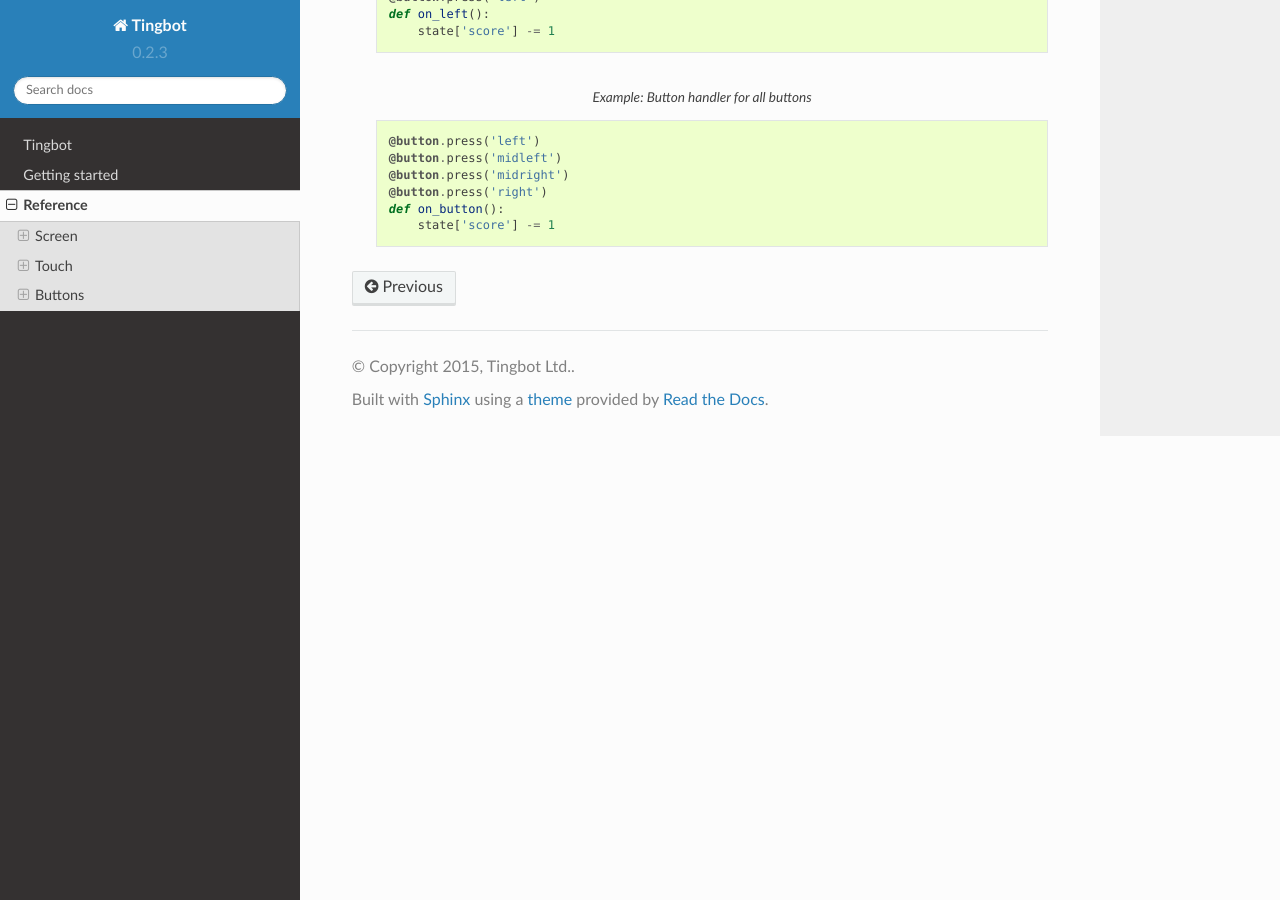
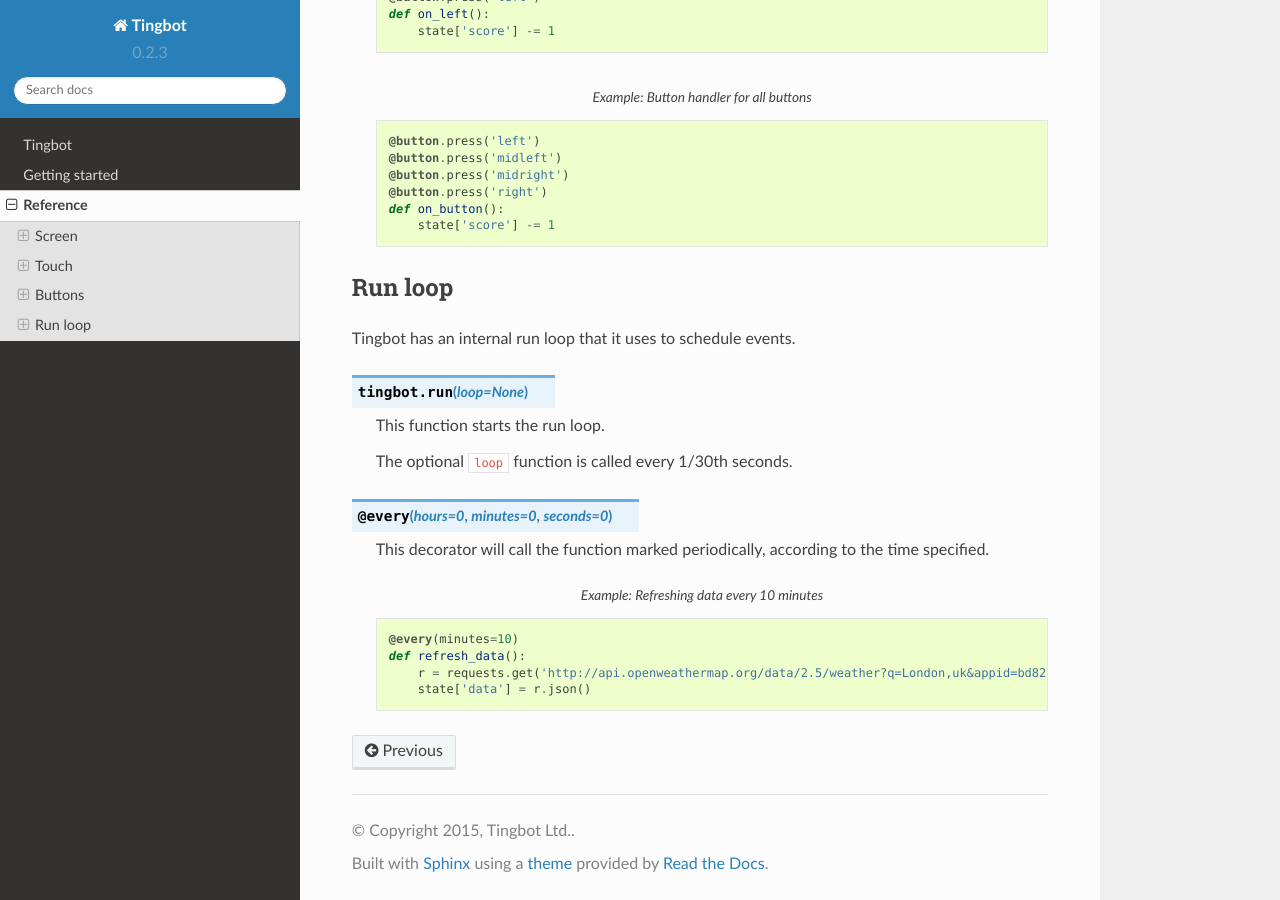
Before and after one commit to tingbot/tingbot-python, a Sphinx documentation site: the page built from docs/reference.rst, in a window 1280 px wide and 900 px high, scrolled down 3799 px. Built offline with Sphinx 7.4.7 and the Read the Docs theme 2.0.0, drawn with Linux system fonts in a browser that asks for light colours; pages that are not in the unit, such as notebooks, are missing from menus; the version number is read from the project's files by our own code.

Commit message:
Add run loop section to reference

```diff
--- a/docs/reference.rst
+++ b/docs/reference.rst
@@ -193,3 +193,26 @@ the left button, the score goes down.
         @button.press('right')
         def on_button():
             state['score'] -= 1
+
+Run loop
+--------
+
+Tingbot has an internal run loop that it uses to schedule events.
+
+.. py:function:: tingbot.run(loop=None)
+
+    This function starts the run loop.
+
+    The optional ``loop`` function is called every 1/30th seconds.
+
+.. py:decorator:: every(hours=0, minutes=0, seconds=0)
+
+    This decorator will call the function marked periodically, according to the time specified.
+
+    .. code-block:: python
+        :caption: Example: Refreshing data every 10 minutes
+
+        @every(minutes=10)
+        def refresh_data():
+            r = requests.get('http://api.openweathermap.org/data/2.5/weather?q=London,uk&appid=bd82977b86bf27fb59a04b61b657fb6f')
+            state['data'] = r.json()
```
